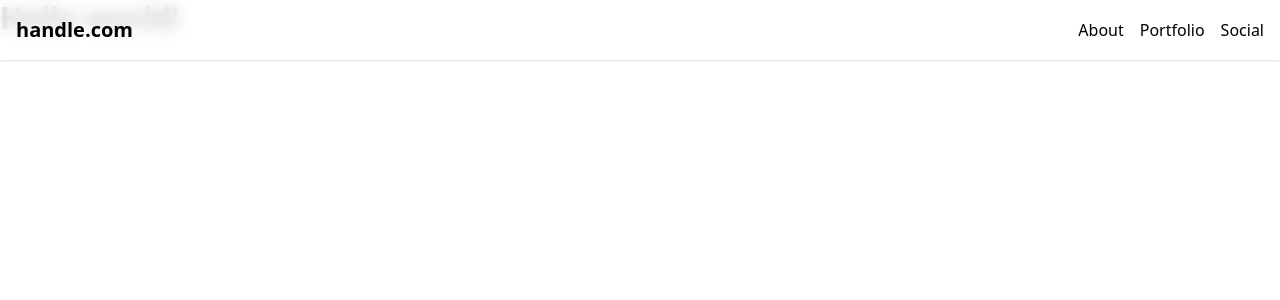
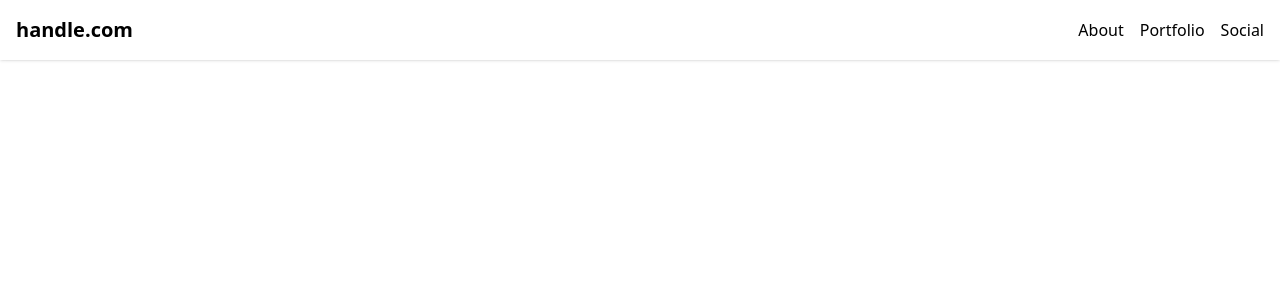
Before and after one commit to pipF-a/React-load01, a React (Vite) app: page / in a window 1280 px wide. Shown: the top 300 px of the page. Built offline with nearby package versions, Linux system fonts and the light colour scheme.

Commit message:
リファクタ

```diff
--- a/src/App.tsx
+++ b/src/App.tsx
@@ -1,14 +1,11 @@
 import './App.css'
-import { Header } from './components/Header/Header'
+import { Header } from './components/Header'
 
 function App() {
 
   return (
     <>
       <Header/>
-      <h1 className="text-3xl font-bold ">
-        Hello world!
-      </h1>
     </>
   )
 }
--- a/src/components/Header/Header.tsx
+++ b/src/components/Header.tsx
@@ -18,7 +18,6 @@ export const Header = () => {
         <button onClick={() => setMenu(!menu)} className='md:hidden'>
           {menu ? <FaXmark /> : <FaBars />}
         </button>
-
         <nav className={`${
             menu ? "block" : "hidden"
           } md:block absolute md:relative top-full left-0 w-full md:w-auto bg-white md:bg-transparent`}>
@@ -30,7 +29,6 @@ export const Header = () => {
             ))}
           </ul>
         </nav>
-
       </div>
     </header>
   )
```
